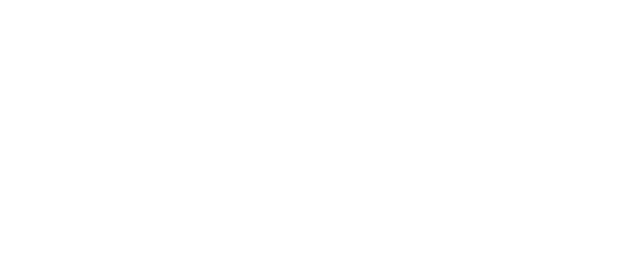
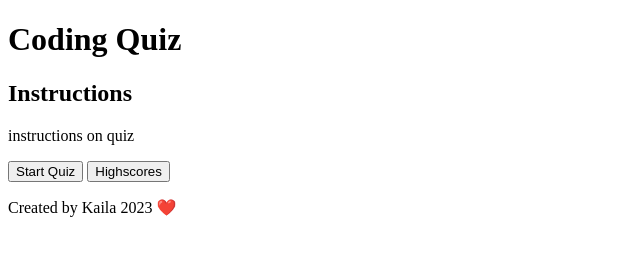
Before and after one commit to Kal-a11y/coding-practice-quiz, a plain HTML site: page index.html in a window 1280 px wide. Shown: the whole page, without its empty margins (0-640 px from the left). Drawn offline with Linux system fonts and the light colour scheme.

Commit message:
Added elements to main in html file

```diff
--- a/index.html
+++ b/index.html
@@ -7,6 +7,17 @@
     <title>Coding Quiz</title>
 </head>
 <body>
+    <main>
+        <h1>Coding Quiz</h1>
+        <h2>Instructions</h2>
+        <p>instructions on quiz</p>
+        <button id="startBtn">Start Quiz</button>
+        <button id="scoresBtn">Highscores</button>
+    </main>
+
+    <footer>
+        <p>Created by Kaila 2023 ❤️</p>
+    </footer>
 
     <script src="./assets/js/script.js" type="module"></script>
 </body>
```
